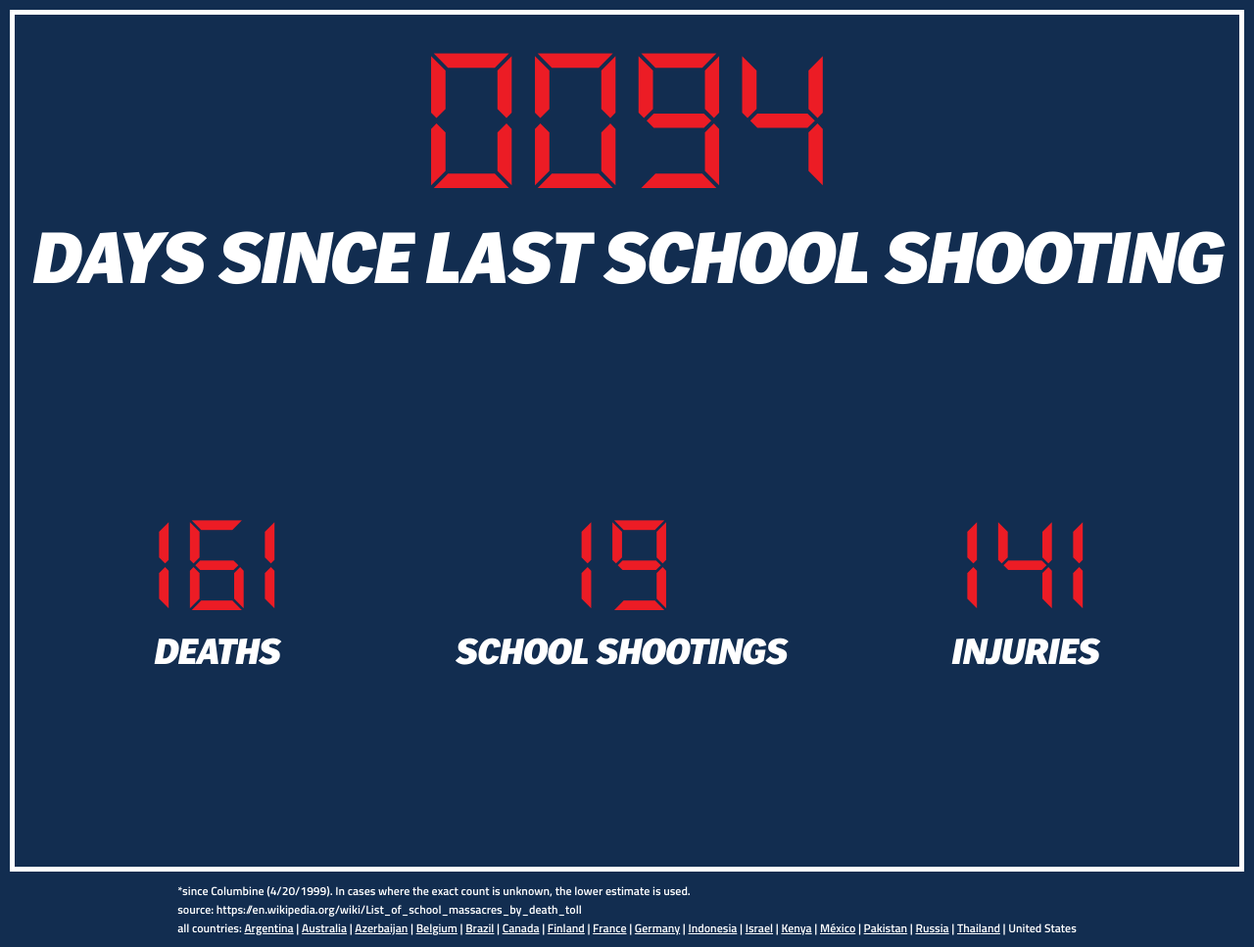
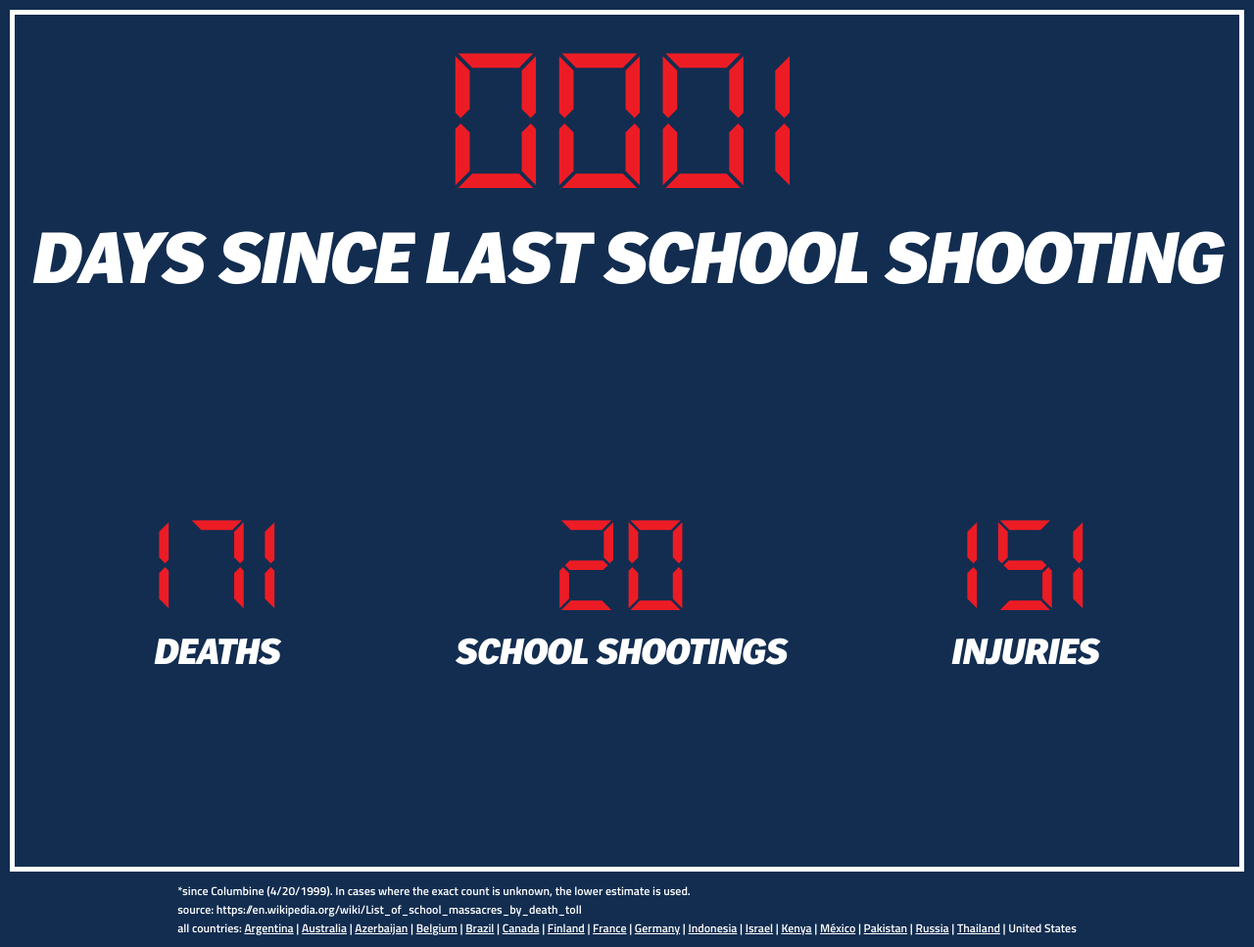
Before and after one commit to chrisdclemens/ShootingsScoreboard, a Jekyll site: the page built from _countries/us.html, in a window 1280 px wide. Shown: the whole page at 98% size. Built offline with Jekyll 4.4.1, drawn with Linux system fonts in a browser that asks for light colours.

Commit message:
Update us.html

```diff
--- a/_countries/us.html
+++ b/_countries/us.html
@@ -1,8 +1,8 @@
 ---
 title:  United States
 layout: scoreboard
-shootings: 19
-kills: 161
-injuries: 141
-last_shooting: 2018, 1, 14
+shootings: 20
+kills: 171
+injuries: 151
+last_shooting: 2018, 4,18
 ---
```
